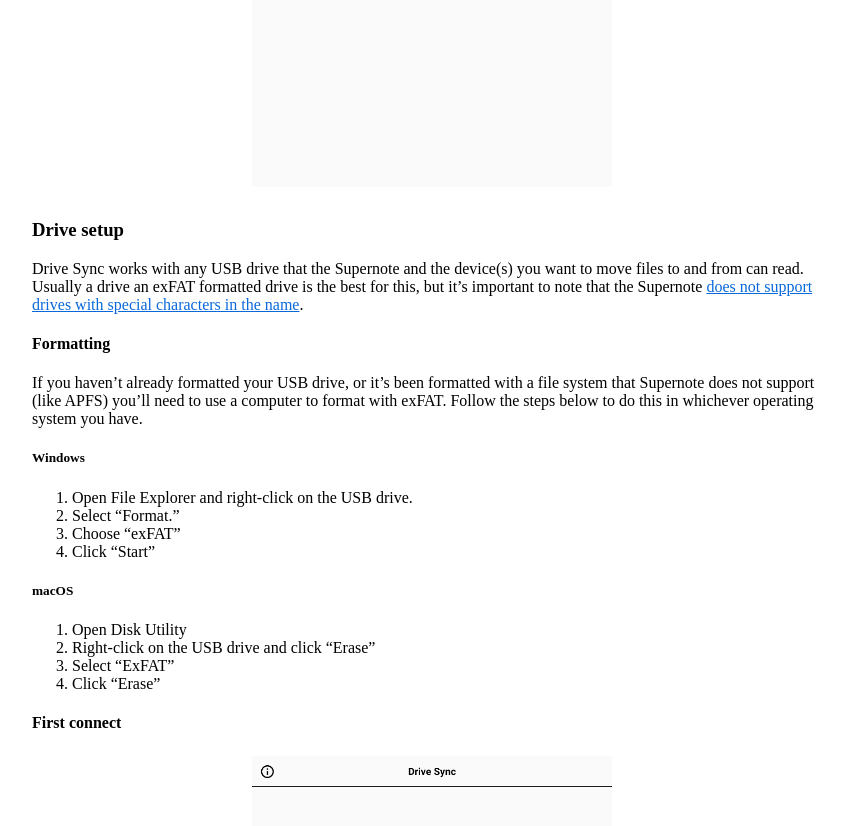
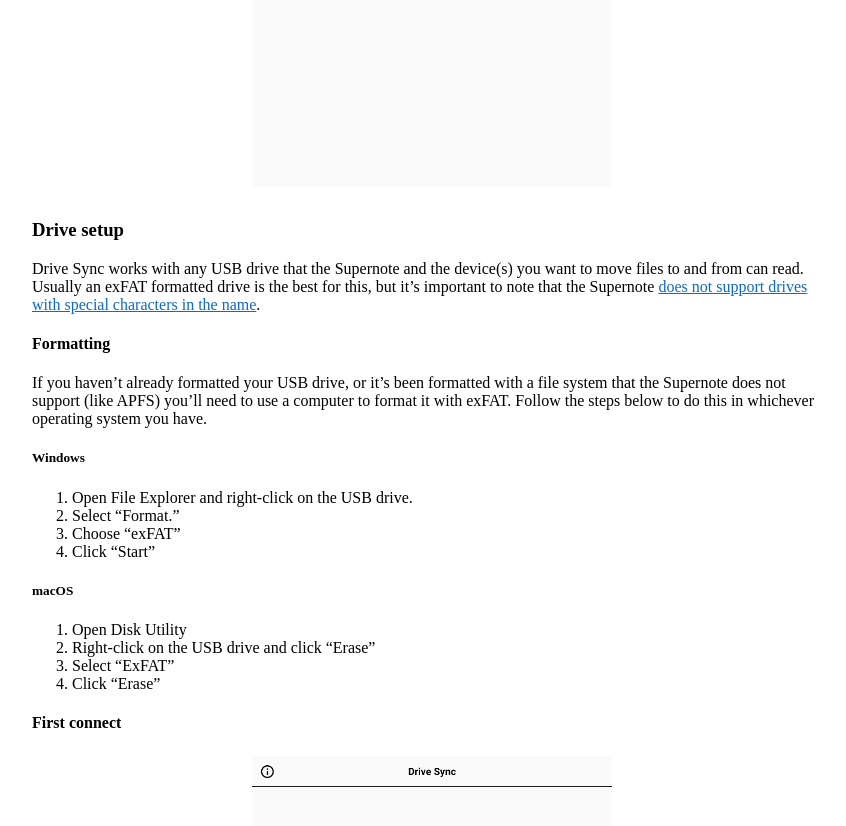
Before and after one commit to seadowg/seadowg.github.com, a Jekyll site: the page built from docs/drive-sync.md, in a window 1280 px wide and 900 px high, scrolled down 2378 px. Shown: the top 826 px of the window, without its empty margins (0-846 px from the left). Built offline with Jekyll 4.4.1, drawn with Linux system fonts in a browser that asks for light colours; some of the changed text lies outside the part shown.

Commit message:
Tweak docs

```diff
--- a/docs/drive-sync.md
+++ b/docs/drive-sync.md
@@ -3,7 +3,7 @@ title: Drive Sync
 layout: docs
 ---
 
-Drive Sync is an application for Supernote devices that helps you move files on and off them using a USB flash drive. This allows you to keep your Supernote's Wi-Fi off at all times increasing the security and privacy of the device as well as it's battery life.
+Drive Sync is an application for Supernote devices that helps you move files on and off them using a USB flash drive. This allows you to keep your Supernote's Wi-Fi off at all times, increasing the security and privacy of the device, as well as it's battery life.
 
 ## Setup
 
@@ -29,11 +29,11 @@ From here you need to click on "Drive Sync", enable "Allow access to manage all
 
 ### Drive setup
 
-Drive Sync works with any USB drive that the Supernote and the device(s) you want to move files to and from can read. Usually a drive an exFAT formatted drive is the best for this, but it's important to note that the Supernote [does not support drives with special characters in the name](https://support.supernote.com/en_US/Tools-Features/usb-otg).
+Drive Sync works with any USB drive that the Supernote and the device(s) you want to move files to and from can read. Usually an exFAT formatted drive is the best for this, but it's important to note that the Supernote [does not support drives with special characters in the name](https://support.supernote.com/en_US/Tools-Features/usb-otg).
 
 #### Formatting
 
-If you haven't already formatted your USB drive, or it's been formatted with a file system that Supernote does not support (like APFS) you'll need to use a computer to format with exFAT. Follow the steps below to do this in whichever operating system you have.
+If you haven't already formatted your USB drive, or it's been formatted with a file system that the Supernote does not support (like APFS) you'll need to use a computer to format it with exFAT. Follow the steps below to do this in whichever operating system you have.
 
 ##### Windows
 
@@ -79,6 +79,6 @@ Once you've tapped sync and the files have all been moved, you'll be prompted to
 
 <img src="/assets/img/eject_drive_prompt.png" style="max-height: 480px; width: auto; margin-left: auto; margin-right: auto; display: block; margin-top: 1.5em; margin-bottom: 2em;"/>
 
-It is recommended you do this. Otherwise, there's a risk that the changes to the USB drive (either files being added or deleted) will not be "commited" and you could end up losing something. Sadly, the Supernote does not allow apps to eject USB drives, so Drive Sync takes you to "Storage" settings where you can eject the drive manually and the tap back to return to the app.
+It is recommended you do this. Otherwise, there's a risk that the changes to the USB drive (either files being added or deleted) will not be "commited" and you could end up losing something. Sadly, the Supernote does not allow apps to eject USB drives, so Drive Sync takes you to "Storage" settings where you can eject the drive manually and the tap back to return to the app:
 
 <img src="/assets/img/storage_settings_with_highlighted_eject_and_back_arrow.png" class="screenshot"/>
```
Also changed, not shown: other parts of docs/drive-sync.md (+1 -1 lines).
